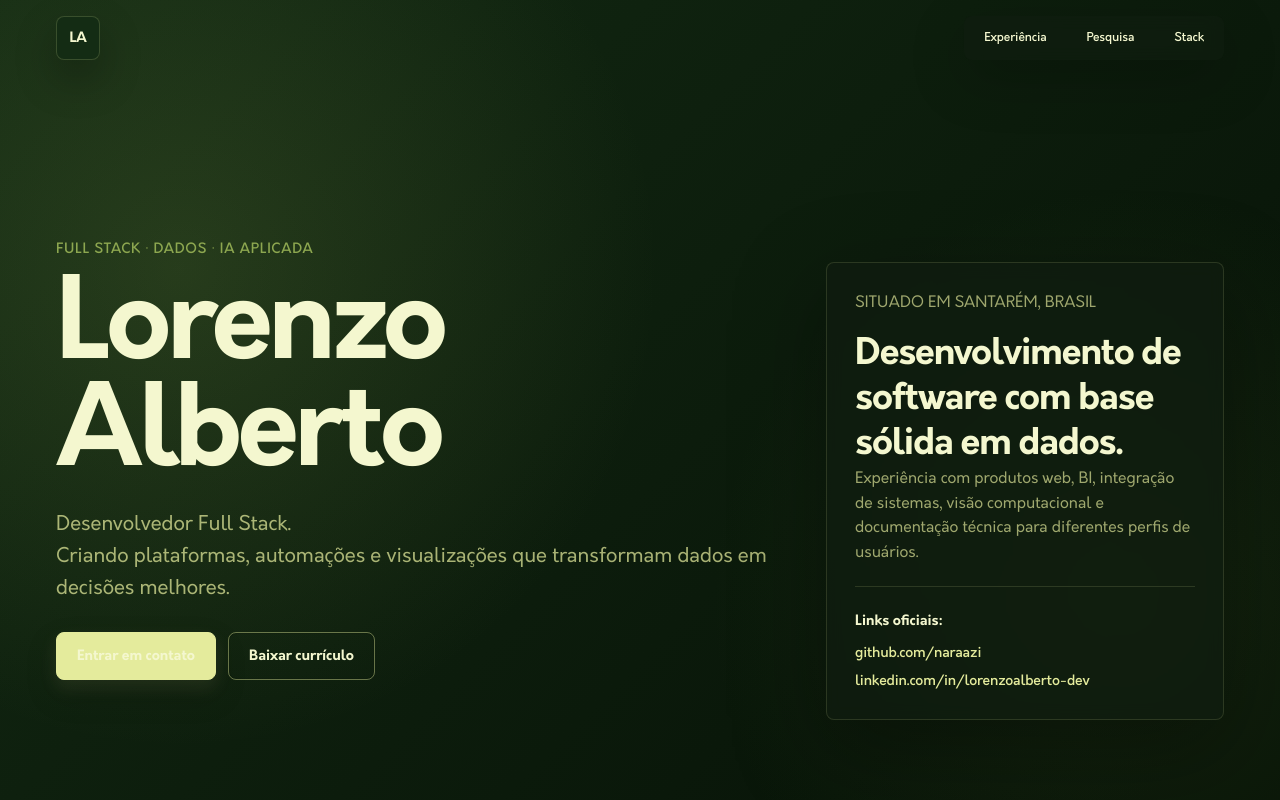
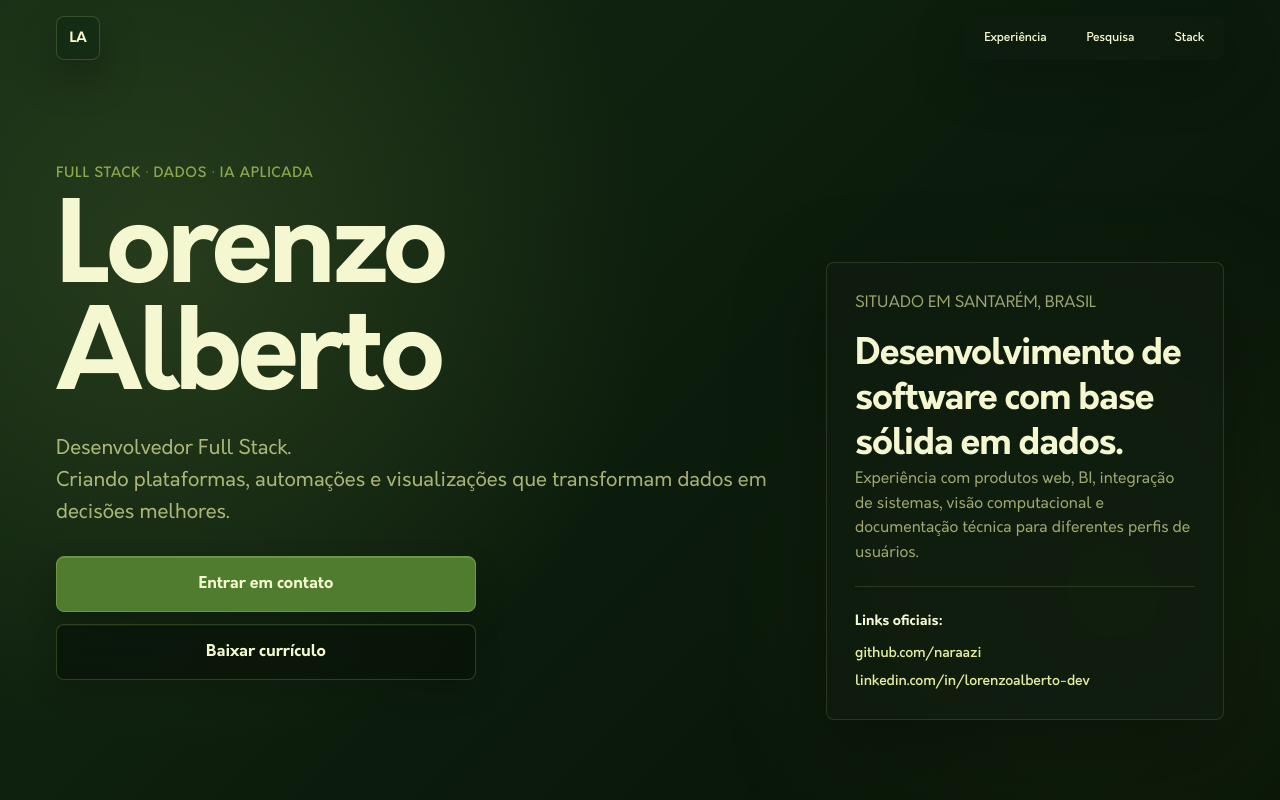
Before and after one commit to naraazi/portfolio, a Next.js app: page / in a window 1280 px wide. Shown: the top 800 px of the page. Built offline with nearby package versions, Linux system fonts and the light colour scheme.

Commit message:
style: ajusta layout e aparência dos CTAs para seguir referência visual com botões empilhados

```diff
--- a/app/globals.css
+++ b/app/globals.css
@@ -222,11 +222,11 @@ a {
   }
 
   .actions {
-    @apply mt-7 grid gap-3 sm:flex sm:flex-wrap;
+    @apply mt-7 grid max-w-[420px] gap-3;
   }
 
   .button {
-    @apply inline-flex min-h-12 items-center justify-center rounded-lg px-5 text-sm font-semibold transition;
+    @apply inline-flex min-h-14 items-center justify-center rounded-lg px-6 text-sm font-semibold transition sm:text-base;
     border: 1px solid transparent;
     letter-spacing: 0;
     transform: translateY(0);
@@ -248,37 +248,39 @@ a {
   }
 
   .button.primary {
-    background: #e4eb9c;
-    border-color: #e4eb9c;
-    color: #071207;
+    background: #4f7d2d;
+    border-color: #6b9a43;
+    color: #f4f7cf;
     box-shadow:
       0 14px 30px rgba(0, 0, 0, 0.22),
-      0 8px 18px rgba(228, 235, 156, 0.12);
+      inset 0 1px 0 rgba(244, 247, 207, 0.18);
   }
 
   .button.primary:hover {
-    background: #f4f7cf;
-    border-color: #f4f7cf;
-    color: #071207;
+    background: #5a8a35;
+    border-color: #7dac51;
+    color: #fbfddb;
     box-shadow:
       0 18px 38px rgba(0, 0, 0, 0.26),
-      0 10px 22px rgba(228, 235, 156, 0.16);
+      inset 0 1px 0 rgba(244, 247, 207, 0.22);
   }
 
   .button.secondary {
-    background: transparent;
-    border-color: rgba(228, 235, 156, 0.42);
-    color: #e4eb9c;
-    box-shadow: inset 0 0 0 1px rgba(7, 18, 7, 0.18);
+    background: rgba(7, 18, 7, 0.72);
+    border-color: rgba(109, 151, 70, 0.34);
+    color: #f4f7cf;
+    box-shadow:
+      0 12px 28px rgba(0, 0, 0, 0.16),
+      inset 0 1px 0 rgba(244, 247, 207, 0.06);
   }
 
   .button.secondary:hover {
-    background: rgba(228, 235, 156, 0.08);
-    border-color: rgba(244, 247, 207, 0.72);
-    color: #f4f7cf;
+    background: rgba(12, 28, 12, 0.9);
+    border-color: rgba(125, 172, 81, 0.58);
+    color: #fbfddb;
     box-shadow:
       0 14px 32px rgba(0, 0, 0, 0.2),
-      inset 0 0 0 1px rgba(7, 18, 7, 0.12);
+      inset 0 1px 0 rgba(244, 247, 207, 0.08);
   }
 
   .profile-panel,
```
